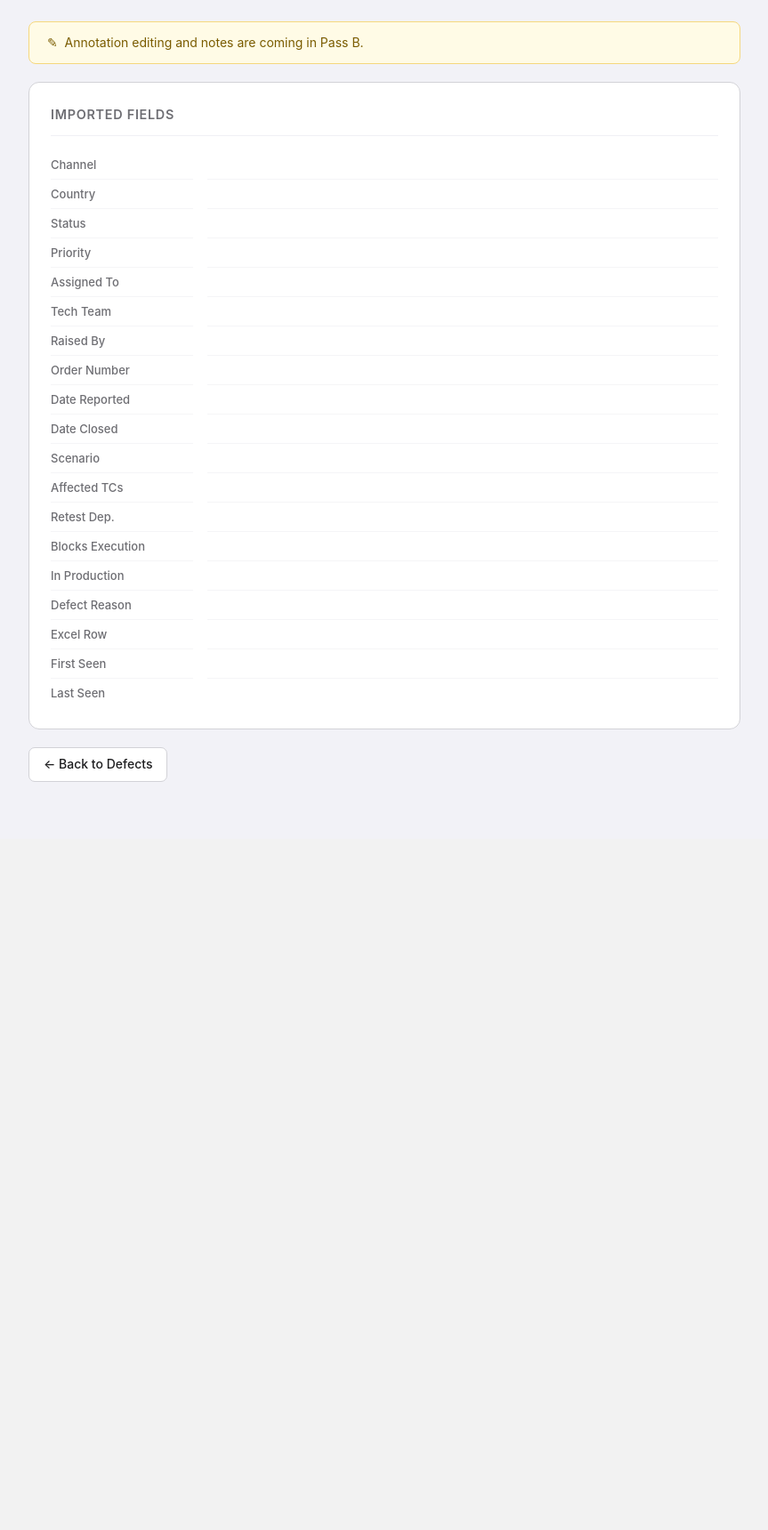
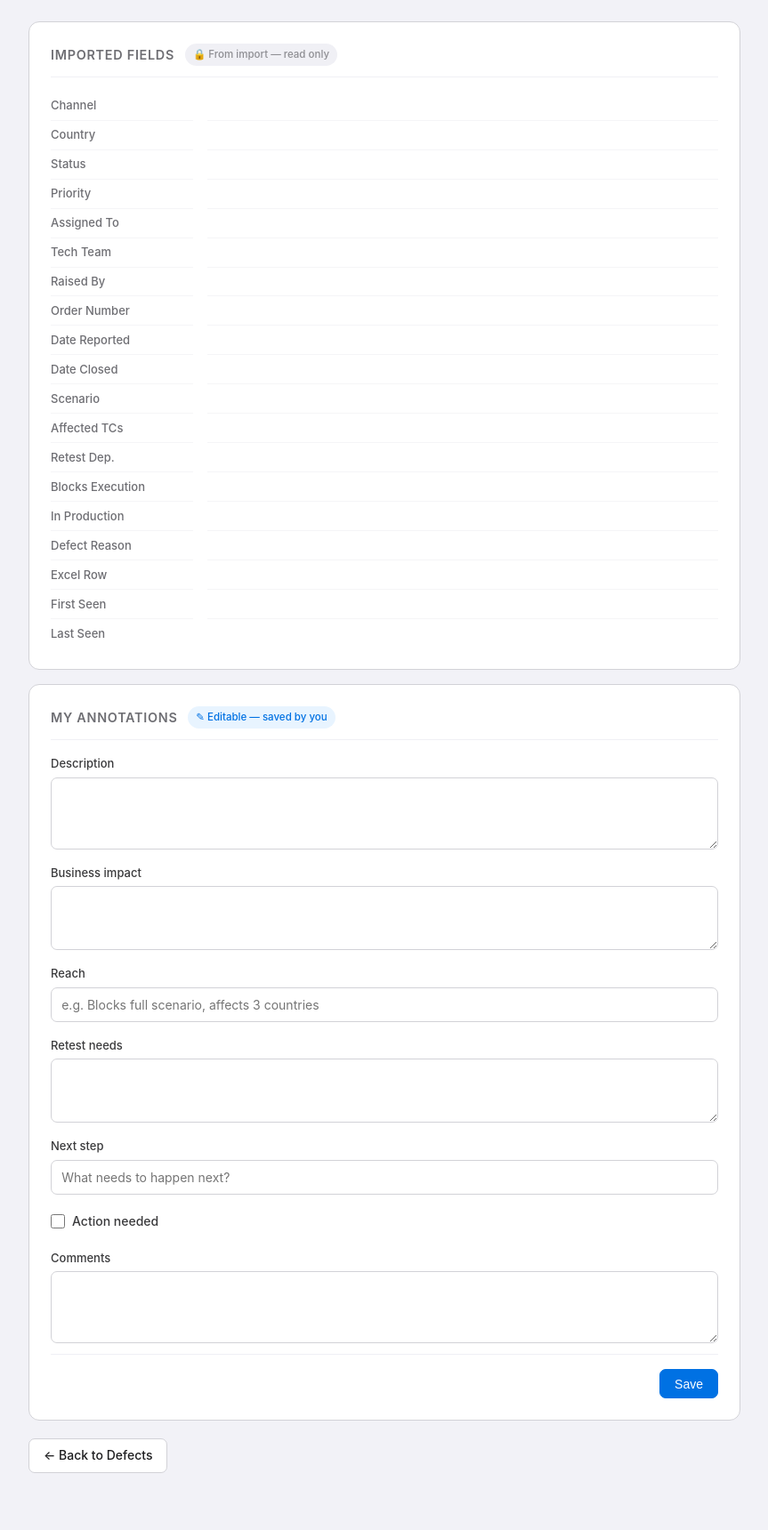
Before and after one commit to maruelha/chaosco, a Flask app: template app/templates/defect_detail.html in a window 1280 px wide. Shown: the part 105-1825 px from the top of the page at 89% size, without its empty margins (40-903 px from the left). Before the commit the page ends 984 px from the top, so only its background shows below. Run offline with Flask 3, Linux system fonts and the light colour scheme; the template is opened without the code that fills it, so the values that code supplies are empty.

Commit message:
UI Pass B: real defect detail view with annotation form
Replace stub detail page with two-section layout: read-only imported
fields and an editable annotation form (description, business_impact,
reach, retest_needs, next_step, action_needed checkbox, comments).
Uses Post-Redirect-Get so refresh does not resubmit. action_needed
syncs to the list-view filter via the same LEFT JOIN query.

Added get_defect_annotation() and upsert_defect_annotation() to
database.py; defect_detail route updated to handle GET+POST.

Co-Authored-By: Claude Sonnet 4.6 <noreply@anthropic.com>

```diff
--- a/app/database.py
+++ b/app/database.py
@@ -186,6 +186,50 @@ def get_defect(conn: sqlite3.Connection, defect_id: str) -> dict | None:
     return rows[0] if rows else None
 
 
+def get_defect_annotation(conn: sqlite3.Connection, defect_id: str) -> dict | None:
+    """Return the annotation row for a defect, or None if none exists yet."""
+    rows = _rows_to_dicts(conn.execute(
+        "SELECT * FROM defect_annotations WHERE defect_id = ?", (defect_id,)
+    ))
+    return rows[0] if rows else None
+
+
+def upsert_defect_annotation(
+    conn: sqlite3.Connection,
+    defect_id: str,
+    description: str | None,
+    business_impact: str | None,
+    reach: str | None,
+    retest_needs: str | None,
+    next_step: str | None,
+    action_needed: bool,
+    comments: str | None,
+) -> None:
+    """Insert or update the annotation row for defect_id. Never touches the defects table."""
+    from datetime import datetime
+    now = datetime.now().isoformat(timespec="seconds")
+    with conn:
+        conn.execute(
+            """
+            INSERT INTO defect_annotations
+                (defect_id, description, business_impact, reach, retest_needs,
+                 next_step, action_needed, comments, updated_at)
+            VALUES (?, ?, ?, ?, ?, ?, ?, ?, ?)
+            ON CONFLICT(defect_id) DO UPDATE SET
+                description     = excluded.description,
+                business_impact = excluded.business_impact,
+                reach           = excluded.reach,
+                retest_needs    = excluded.retest_needs,
+                next_step       = excluded.next_step,
+                action_needed   = excluded.action_needed,
+                comments        = excluded.comments,
+                updated_at      = excluded.updated_at
+            """,
+            (defect_id, description, business_impact, reach, retest_needs,
+             next_step, 1 if action_needed else 0, comments, now),
+        )
+
+
 def upsert_defects(conn: sqlite3.Connection, rows: list[dict], today: str) -> dict:
     """Process rows and upsert into defects.  All writes are in one transaction.
 
--- a/app/static/style.css
+++ b/app/static/style.css
@@ -317,5 +317,136 @@ dd {
 }
 dt:last-of-type, dd:last-of-type { border-bottom: none; }
 
+/* --------------------------------------------------------------- detail card header row */
+.card-header-row {
+  display: flex;
+  align-items: center;
+  gap: 0.75rem;
+  margin-bottom: 1rem;
+  padding-bottom: 0.75rem;
+  border-bottom: 1px solid #f0f0f5;
+}
+.card-header-row h2 {
+  font-size: 0.9rem;
+  font-weight: 600;
+  text-transform: uppercase;
+  letter-spacing: 0.05em;
+  color: #6e6e73;
+  margin: 0;
+  padding: 0;
+  border: none;
+}
+/* override Pass A style that added bottom margin/border directly on h2 */
+.detail-card h2 { margin-bottom: 0; padding-bottom: 0; border-bottom: none; }
+
+.readonly-badge {
+  font-size: 0.72rem;
+  font-weight: 500;
+  background: #f0f0f5;
+  color: #8e8e93;
+  padding: 0.2rem 0.55rem;
+  border-radius: 20px;
+  white-space: nowrap;
+}
+.editable-badge {
+  font-size: 0.72rem;
+  font-weight: 500;
+  background: #e8f4ff;
+  color: #0071e3;
+  padding: 0.2rem 0.55rem;
+  border-radius: 20px;
+  white-space: nowrap;
+}
+
+/* --------------------------------------------------------------- annotation card */
+.annotation-card {
+  background: #fff;
+  border: 1px solid #d2d2d7;
+  border-radius: 12px;
+  padding: 1.5rem;
+  max-width: 800px;
+  margin-bottom: 1rem;
+}
+
+/* --------------------------------------------------------------- saved confirmation */
+.saved-banner {
+  background: #e6f9ea;
+  border: 1px solid #8fd4a0;
+  border-radius: 7px;
+  padding: 0.6rem 1rem;
+  font-size: 0.875rem;
+  color: #1a7f37;
+  margin-bottom: 1.25rem;
+}
+
+/* --------------------------------------------------------------- annotation form */
+.form-stack {
+  display: flex;
+  flex-direction: column;
+  gap: 1rem;
+}
+.form-field {
+  display: flex;
+  flex-direction: column;
+  gap: 0.3rem;
+}
+.form-field label {
+  font-size: 0.8125rem;
+  font-weight: 500;
+  color: #3a3a3c;
+}
+.form-field textarea,
+.form-field input[type="text"] {
+  padding: 0.5rem 0.7rem;
+  border: 1px solid #d2d2d7;
+  border-radius: 7px;
+  font-size: 0.875rem;
+  font-family: inherit;
+  line-height: 1.5;
+  color: #1d1d1f;
+  background: #fff;
+}
+.form-field textarea { resize: vertical; min-height: 72px; }
+.form-field textarea:focus,
+.form-field input[type="text"]:focus {
+  outline: none;
+  border-color: #0071e3;
+  box-shadow: 0 0 0 3px rgba(0,113,227,.12);
+}
+
+.checkbox-row {
+  display: flex;
+  align-items: center;
+  gap: 0.5rem;
+  padding: 0.2rem 0;
+}
+.checkbox-row input[type="checkbox"] {
+  width: 16px;
+  height: 16px;
+  cursor: pointer;
+  accent-color: #0071e3;
+}
+.checkbox-row label {
+  font-size: 0.875rem;
+  font-weight: 500;
+  color: #3a3a3c;
+  cursor: pointer;
+}
+
+.form-footer {
+  display: flex;
+  align-items: center;
+  justify-content: space-between;
+  padding-top: 1rem;
+  margin-top: 0.75rem;
+  border-top: 1px solid #f0f0f5;
+  flex-wrap: wrap;
+  gap: 0.5rem;
+}
+.last-edited {
+  font-size: 0.78rem;
+  color: #aaa;
+}
+
 /* --------------------------------------------------------------- util */
 .mono { font-family: 'SF Mono', 'Cascadia Code', Consolas, monospace; font-size: 0.8125rem; }
--- a/app/templates/defect_detail.html
+++ b/app/templates/defect_detail.html
@@ -15,14 +15,14 @@
   {% if defect.solman_name %}<p class="page-subtitle">{{ defect.solman_name }}</p>{% endif %}
 </div>
 
-<div class="stub-banner">
-  &#9998;&nbsp; Annotation editing and notes are coming in Pass B.
-</div>
-
+{# ---------------------------------------------------------------- Section 1: imported fields #}
 <div class="detail-card">
-  <h2>Imported fields</h2>
+  <div class="card-header-row">
+    <h2>Imported fields</h2>
+    <span class="readonly-badge">&#128274; From import — read only</span>
+  </div>
   <dl class="field-list">
-    {% set rows = [
+    {% set imported = [
       ("Channel",          defect.channel),
       ("Country",          defect.country),
       ("Status",           defect.solman_status),
@@ -43,13 +43,76 @@
       ("First Seen",       defect.first_seen),
       ("Last Seen",        defect.last_seen),
     ] %}
-    {% for label, value in rows %}
+    {% for label, value in imported %}
     <dt>{{ label }}</dt>
     <dd>{{ value if value is not none and value != '' else '—' }}</dd>
     {% endfor %}
   </dl>
 </div>
 
+{# ---------------------------------------------------------------- Section 2: annotation form #}
+<div class="annotation-card">
+  <div class="card-header-row">
+    <h2>My annotations</h2>
+    <span class="editable-badge">&#9998; Editable — saved by you</span>
+  </div>
+
+  {% if saved %}
+  <div class="saved-banner">&#10003;&nbsp; Changes saved.</div>
+  {% endif %}
+
+  <form method="post" action="/defects/{{ defect.defect_id }}">
+    <div class="form-stack">
+
+      <div class="form-field">
+        <label for="f-description">Description</label>
+        <textarea id="f-description" name="description" rows="3">{{ defect.description or '' }}</textarea>
+      </div>
+
+      <div class="form-field">
+        <label for="f-business_impact">Business impact</label>
+        <textarea id="f-business_impact" name="business_impact" rows="2">{{ defect.business_impact or '' }}</textarea>
+      </div>
+
+      <div class="form-field">
+        <label for="f-reach">Reach</label>
+        <input id="f-reach" type="text" name="reach" value="{{ defect.reach or '' }}"
+               placeholder="e.g. Blocks full scenario, affects 3 countries">
+      </div>
+
+      <div class="form-field">
+        <label for="f-retest_needs">Retest needs</label>
+        <textarea id="f-retest_needs" name="retest_needs" rows="2">{{ defect.retest_needs or '' }}</textarea>
+      </div>
+
+      <div class="form-field">
+        <label for="f-next_step">Next step</label>
+        <input id="f-next_step" type="text" name="next_step" value="{{ defect.next_step or '' }}"
+               placeholder="What needs to happen next?">
+      </div>
+
+      <div class="checkbox-row">
+        <input id="f-action_needed" type="checkbox" name="action_needed" value="1"
+               {% if defect.action_needed %}checked{% endif %}>
+        <label for="f-action_needed">Action needed</label>
+      </div>
+
+      <div class="form-field">
+        <label for="f-comments">Comments</label>
+        <textarea id="f-comments" name="comments" rows="3">{{ defect.comments or '' }}</textarea>
+      </div>
+
+    </div>{# /form-stack #}
+
+    <div class="form-footer">
+      <span class="last-edited">
+        {% if defect.updated_at %}Last edited: {{ defect.updated_at }}{% endif %}
+      </span>
+      <button type="submit" class="btn btn-primary">Save</button>
+    </div>
+  </form>
+</div>
+
 <div class="btn-row">
   <a href="/defects" class="btn">&#8592; Back to Defects</a>
 </div>
--- a/app/web.py
+++ b/app/web.py
@@ -71,14 +71,36 @@ def defects_list():
     )
 
 
-@app.route("/defects/<defect_id>")
+@app.route("/defects/<defect_id>", methods=["GET", "POST"])
 def defect_detail(defect_id: str):
     conn = _get_conn()
     defect = database.get_defect(conn, defect_id)
+    if defect is None:
+        conn.close()
+        return render_template("404.html", defect_id=defect_id), 404
+
+    if request.method == "POST":
+        def _field(name: str) -> str | None:
+            v = request.form.get(name, "").strip()
+            return v or None
+
+        database.upsert_defect_annotation(
+            conn,
+            defect_id,
+            description=_field("description"),
+            business_impact=_field("business_impact"),
+            reach=_field("reach"),
+            retest_needs=_field("retest_needs"),
+            next_step=_field("next_step"),
+            action_needed=bool(request.form.get("action_needed")),
+            comments=_field("comments"),
+        )
+        conn.close()
+        return redirect(url_for("defect_detail", defect_id=defect_id, saved="1"))
+
     conn.close()
-    if defect is None:
-        return render_template("404.html", defect_id=defect_id), 404
-    return render_template("defect_detail.html", defect=defect)
+    saved = request.args.get("saved") == "1"
+    return render_template("defect_detail.html", defect=defect, saved=saved)
 
 
 # ---------------------------------------------------------------------------
```
